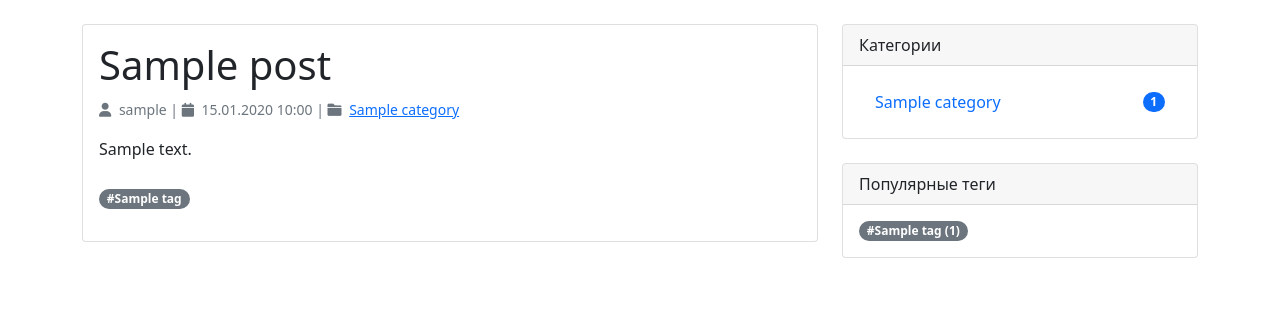
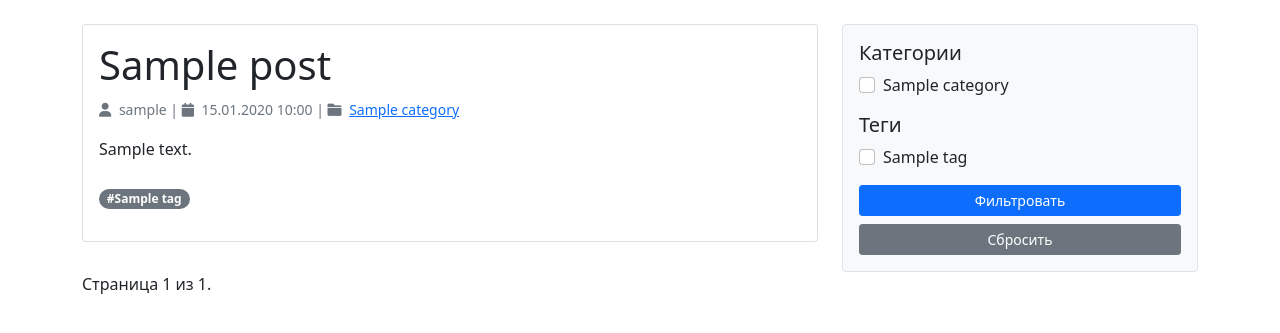
Before and after one commit to Gamabyta24/django_blog, a Django app: page / in a window 1280 px wide. Shown: the part 56-389 px from the top of the page. Run offline with Django 5.2, Linux system fonts and the light colour scheme; tables that the repository leaves empty hold one stand-in row (values such as "Sample post").

Commit message:
Отформатированы html файлы , добавлено: пагинация страниц, фильтр для постов

```diff
--- a/django_blog/templates/categories/index.html
+++ b/django_blog/templates/categories/index.html
@@ -1,3 +1,3 @@
-{% extends 'base.html'%}
+{% extends 'base.html' %}
 {% block title %}categories{% endblock %}
 {% block content %}Страница категорий{% endblock %}
--- a/django_blog/templates/delete_confirmation.html
+++ b/django_blog/templates/delete_confirmation.html
@@ -1,10 +1,8 @@
 {% extends 'base.html' %}
-
 {% block content %}
     <div class="container">
         <h2>Подтвердите удаление</h2>
         <p>Вы уверены, что хотите удалить этот объект?</p>
-
         <form method="post">
             {% csrf_token %}
             <button type="submit" class="btn btn-danger">Удалить</button>
--- a/django_blog/templates/index.html
+++ b/django_blog/templates/index.html
@@ -1,4 +1,2 @@
-{%extends 'base.html'%}
-{% block content %}
-
-{% endblock %}
+{% extends 'base.html' %}
+{% block content %}{% endblock %}
--- a/django_blog/templates/posts/index.html
+++ b/django_blog/templates/posts/index.html
@@ -1,3 +1,3 @@
-{% extends 'base.html'%}
+{% extends 'base.html' %}
 {% block title %}posts{% endblock %}
 {% block content %}Страница постов{% endblock %}
--- a/django_blog/templates/posts/post_form.html
+++ b/django_blog/templates/posts/post_form.html
@@ -1,7 +1,5 @@
 {% extends 'base.html' %}
-
 {% block title %}{{ title }} - Django Блог{% endblock %}
-
 {% block content %}
     <div class="card">
         <div class="card-header">
--- a/django_blog/templates/posts/post_list.html
+++ b/django_blog/templates/posts/post_list.html
@@ -1,11 +1,14 @@
 {% extends 'base.html' %}
 {% block title %}{{ post.title }} - Django Блог{% endblock %}
-
 {% block content %}
     {% if current_category %}
-    <h2 class="mb-4">Посты в категории: <span class="text-primary">{{ current_category.name }}</span></h2>
+        <h2 class="mb-4">
+            Посты в категории: <span class="text-primary">{{ current_category.name }}</span>
+        </h2>
     {% elif current_tag %}
-    <h2 class="mb-4">Посты с тегом: <span class="text-primary">{{ current_tag.name }}</span></h2>
+        <h2 class="mb-4">
+            Посты с тегом: <span class="text-primary">{{ current_tag.name }}</span>
+        </h2>
     {% endif %}
     <div class="row">
         <!-- Основная колонка с постами -->
@@ -26,21 +29,17 @@
                                 {% endif %}
                             </small>
                         </div>
-
-                <div class="card-text mb-4">
-                    {{ post.content|linebreaks }}
-                </div>
-
+                        <div class="card-text mb-4">{{ post.content|linebreaks }}</div>
                         {% if post.tags.all %}
                             <div class="mb-3">
                                 {% for tag in post.tags.all %}
-                        <a href="{% url 'tag_posts' tag.slug %}" class="badge rounded-pill bg-secondary text-decoration-none me-1">
+                                    <a href="{% url 'tag_posts' tag.slug %}"
+                                       class="badge rounded-pill bg-secondary text-decoration-none me-1">
                                         #{{ tag.name }}
                                     </a>
                                 {% endfor %}
                             </div>
                         {% endif %}
-
                         {% if user == post.author %}
                             <div class="mt-4">
                                 <a href="{% url 'post_edit' post.slug %}" class="btn btn-primary">
@@ -57,43 +56,89 @@
                 <p>Пока нет записей.</p>
             {% endfor %}
         </div>
-
-    <!-- Боковая колонка -->
+        {#        <!-- Боковая колонка -->#}
+        {#        <div class="col-md-4">#}
+        {#            <!-- Категории -->#}
+        {#            <div class="card mb-4">#}
+        {#                <div class="card-header">Категории</div>#}
+        {#                <div class="card-body">#}
+        {#                    <ul class="list-group list-group-flush">#}
+        {#                        {% for category in categories %}#}
+        {#                            <li class="list-group-item d-flex justify-content-between align-items-center">#}
+        {#                                <a href="{% url 'category_posts' category.slug %}"#}
+        {#                                   class="text-decoration-none">{{ category.name }}</a>#}
+        {#                                <span class="badge rounded-pill bg-primary">{{ category.posts.count }}</span>#}
+        {#                            </li>#}
+        {#                        {% empty %}#}
+        {#                            <li class="list-group-item">Нет доступных категорий</li>#}
+        {#                        {% endfor %}#}
+        {#                    </ul>#}
+        {#                </div>#}
+        {#            </div>#}
+        {#            <!-- Популярные теги -->#}
+        {#            <div class="card">#}
+        {#                <div class="card-header">Популярные теги</div>#}
+        {#                <div class="card-body">#}
+        {#                    <div class="d-flex flex-wrap gap-2">#}
+        {#                        {% for tag in tags %}#}
+        {#                            <a href="{% url 'tag_posts' tag.slug %}"#}
+        {#                               class="badge rounded-pill bg-secondary text-decoration-none">#}
+        {#                                #{{ tag.name }} ({{ tag.posts.count }})#}
+        {#                            </a>#}
+        {#                        {% empty %}#}
+        {#                            <p>Нет доступных тегов</p>#}
+        {#                        {% endfor %}#}
+        {#                    </div>#}
+        {#                </div>#}
+        {#            </div>#}
+        {#        </div>#}
         <div class="col-md-4">
-        <!-- Категории -->
-        <div class="card mb-4">
-            <div class="card-header">Категории</div>
-            <div class="card-body">
-                <ul class="list-group list-group-flush">
+            <form method="get" class="border p-3 rounded bg-light">
+                <h5>Категории</h5>
                 {% for category in categories %}
-                        <li class="list-group-item d-flex justify-content-between align-items-center">
-                            <a href="{% url 'category_posts' category.slug %}" class="text-decoration-none">
-                                {{ category.name }}
-                            </a>
-                            <span class="badge rounded-pill bg-primary">{{ category.posts.count }}</span>
-                        </li>
-                    {% empty %}
-                        <li class="list-group-item">Нет доступных категорий</li>
+                    <div class="form-check">
+                        <input class="form-check-input"
+                               type="checkbox"
+                               name="categories"
+                               value="{{ category.id }}"
+                               {% if category.id|stringformat:"s" in selected_categories %}checked{% endif %}>
+                        <label class="form-check-label">{{ category.name }}</label>
+                    </div>
                 {% endfor %}
-                </ul>
+                <h5 class="mt-3">Теги</h5>
+                {% for tag in tags %}
+                    <div class="form-check">
+                        <input class="form-check-input"
+                               type="checkbox"
+                               name="tags"
+                               value="{{ tag.id }}"
+                               {% if tag.id|stringformat:"s" in selected_tags %}checked{% endif %}>
+                        <label class="form-check-label">{{ tag.name }}</label>
                     </div>
+                {% endfor %}
+                <div class="mt-3 d-grid gap-2">
+                    <button type="submit" class="btn btn-primary btn-sm">Фильтровать</button>
+                    <a href="{% url 'home' %}" class="btn btn-secondary btn-sm">Сбросить</a>
                 </div>
-
-        <!-- Популярные теги -->
-        <div class="card">
-            <div class="card-header">Популярные теги</div>
-            <div class="card-body">
-                <div class="d-flex flex-wrap gap-2">
-                    {% for tag in tags %}
-                        <a href="{% url 'tag_posts' tag.slug %}" class="badge rounded-pill bg-secondary text-decoration-none">
-                            #{{ tag.name }} ({{ tag.posts.count }})
-                        </a>
-                    {% empty %}
-                        <p>Нет доступных тегов</p>
-                    {% endfor %}
+            </form>
         </div>
     </div>
 </div>
+<footer class="site-footer">
+    <div class="footer-content">
+        <div class="pagination">
+            <span class="step-links">
+                {% if page_obj.has_previous %}
+                    <a href="?page=1"><i class="fas fa-angle-double-left"></i> Первая</a>
+                    <a href="?page={{ page_obj.previous_page_number }}"><i class="fas fa-angle-left"></i> Предыдущая</a>
+                {% endif %}
+                <span class="current">Страница {{ page_obj.number }} из {{ page_obj.paginator.num_pages }}.</span>
+                {% if page_obj.has_next %}
+                    <a href="?page={{ page_obj.next_page_number }}">Следующая <i class="fas fa-angle-right"></i></a>
+                    <a href="?page={{ page_obj.paginator.num_pages }}">Последняя <i class="fas fa-angle-double-right"></i></a>
+                {% endif %}
+            </span>
         </div>
     </div>
+</footer>
 {% endblock %}
--- a/django_blog/templates/tags/index.html
+++ b/django_blog/templates/tags/index.html
@@ -1,3 +1,3 @@
-{% extends 'base.html'%}
+{% extends 'base.html' %}
 {% block title %}tags{% endblock %}
 {% block content %}Страница тэгов{% endblock %}
--- a/django_blog/templates/users/index.html
+++ b/django_blog/templates/users/index.html
@@ -1,8 +1,8 @@
 {% extends "base.html" %}
 {% block title %}Home{% endblock %}
 {% block content %}
-<h1 class="my-4"> </h1>
-<h1 class="my-4"> </h1>
+    <h1 class="my-4"></h1>
+    <h1 class="my-4"></h1>
     <div class="card">
         <div class="card-body p-5 bg-light">
             <div class="display-4"></div>
--- a/django_blog/templates/users/login.html
+++ b/django_blog/templates/users/login.html
@@ -1,11 +1,8 @@
 {% extends "base.html" %}
 {% load django_bootstrap5 %}
-
 {% block title %}Login{% endblock %}
-
 {% block content %}
     <h1>Вход</h1>
-
     <form method="post">
         {% csrf_token %}
         {% bootstrap_form form %}
--- a/django_blog/templates/users/registration.html
+++ b/django_blog/templates/users/registration.html
@@ -1,11 +1,8 @@
 {% extends "base.html" %}
 {% load django_bootstrap5 %}
-
 {% block title %}Регистрация{% endblock %}
-
 {% block content %}
     <h1>Зарегистрироваться</h1>
-
     <form method="post">
         {% csrf_token %}
         {% bootstrap_form form %}
```
Also changed, not shown: django_blog/templates/base.html (+22 -12 lines), django_blog/templates/categories/category_form.html (+13 -5 lines), django_blog/templates/categories/category_list.html (+5 -8 lines), django_blog/templates/posts/post_detail.html (+9 -16 lines), django_blog/templates/tags/tag_form.html (+13 -4 lines), django_blog/templates/tags/tag_list.html (+1 -6 lines), django_blog/templates/users/create.html (+3 -4 lines). Lines whose indentation alone changed are shown as unchanged.
